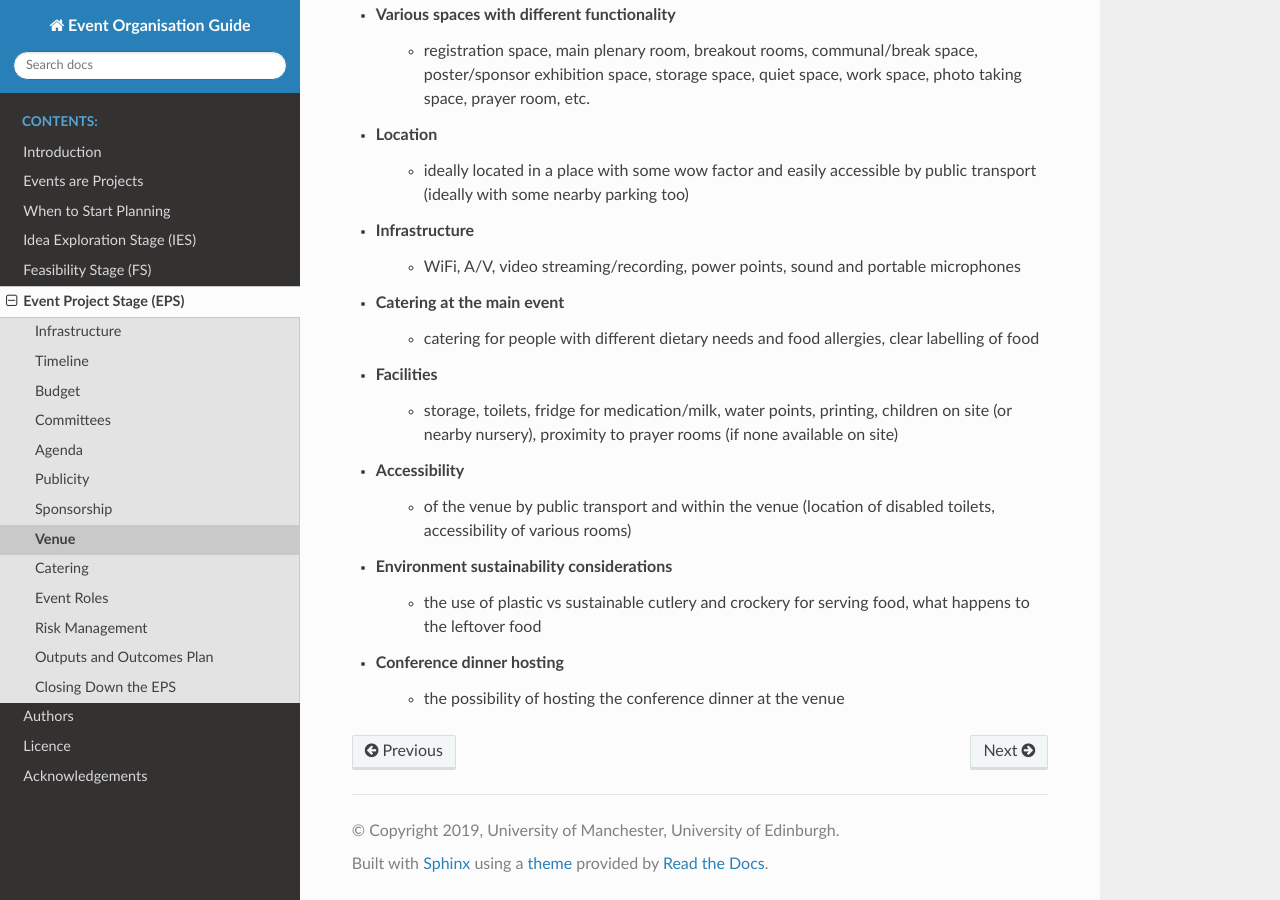
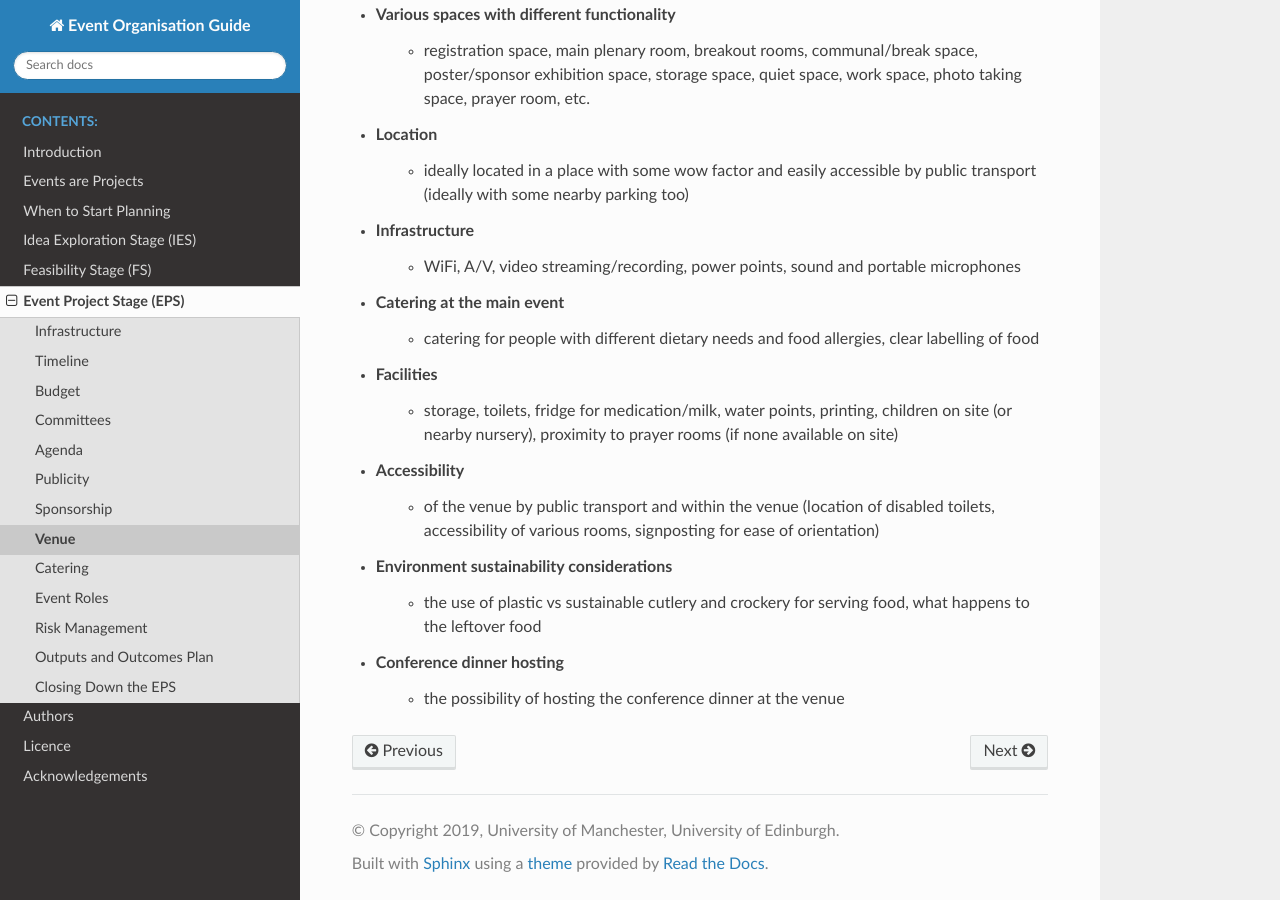
Before and after one commit to softwaresaved/event-organisation-guide, a Sphinx documentation site: the page built from docs/eog/eps-venue.rst, in a window 1280 px wide and 900 px high, scrolled down 589 px. Built offline with Sphinx 7.4.7 and the Read the Docs theme 2.0.0, drawn with Linux system fonts in a browser that asks for light colours.

Commit message:
Small wording tweak

```diff
--- a/docs/eog/eps-venue.rst
+++ b/docs/eog/eps-venue.rst
@@ -30,7 +30,7 @@ requirements in general terms:
 - Facilities
     - storage, toilets, fridge for medication/milk, water points, printing, children on site (or nearby nursery), proximity to prayer rooms (if none available on site)
 - Accessibility
-    - of the venue by public transport and within the venue (location of disabled toilets, accessibility of various rooms)
+    - of the venue by public transport and within the venue (location of disabled toilets, accessibility of various rooms, signposting for ease of orientation)
 - Environment sustainability considerations
     - the use of plastic vs sustainable cutlery and crockery for serving food, what happens to the leftover food
 - Conference dinner hosting
```
